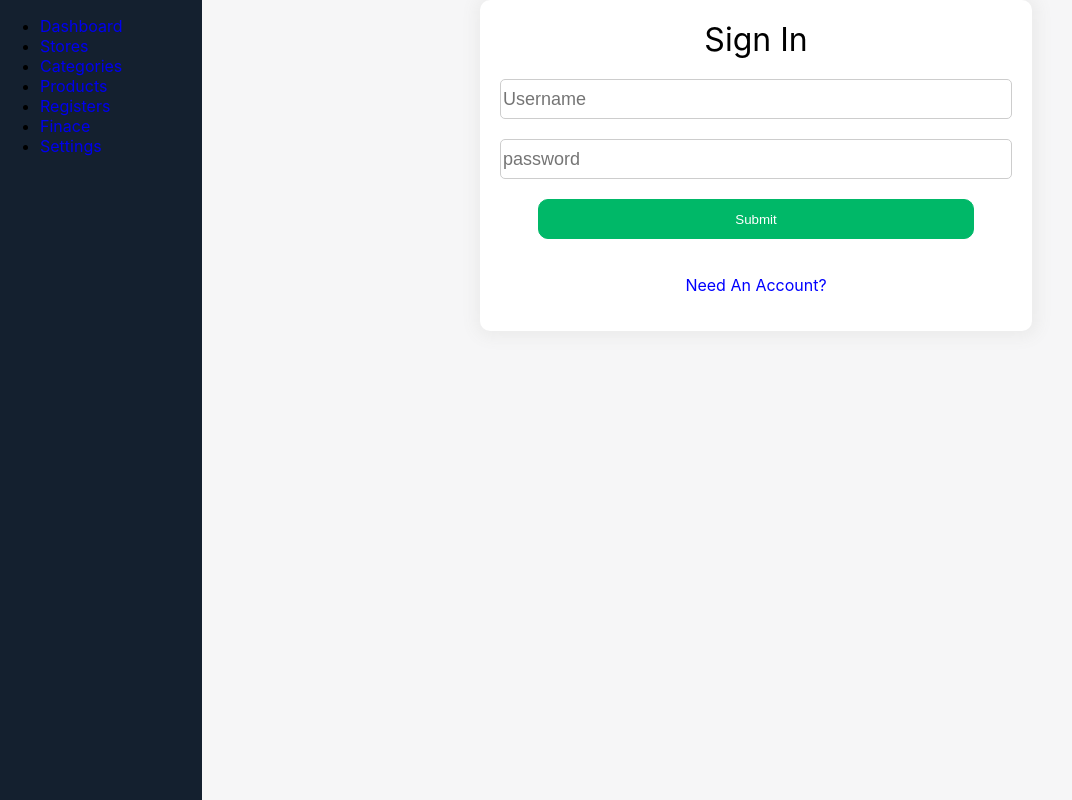
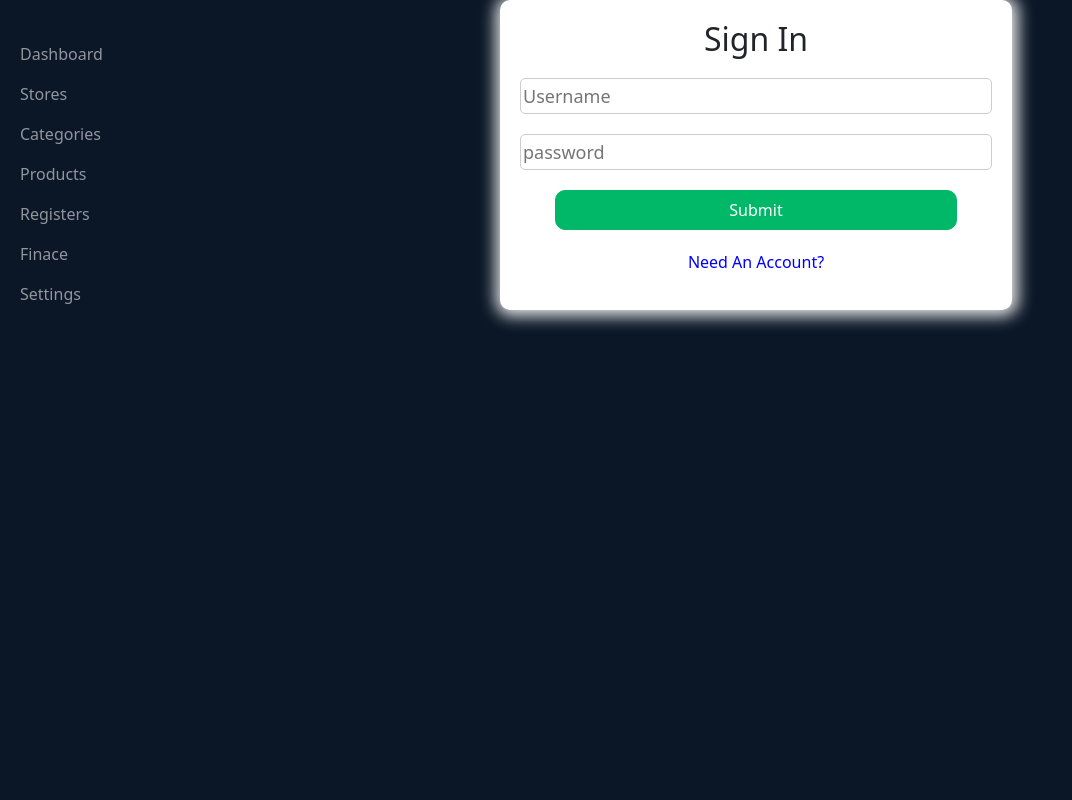
Before and after one commit to tluper94/express_project, a React (Create React App) app in the folder frontend-manager/: page /auth in a window 1280 px wide. Shown: the whole page, without its empty margins (0-1072 px from the left). Built offline with nearby package versions, Linux system fonts and the light colour scheme.

Commit message:
Changed stores styles

```diff
--- a/frontend-manager/src/assets/scss/theme/_variables.scss
+++ b/frontend-manager/src/assets/scss/theme/_variables.scss
@@ -1,12 +1,12 @@
-
+@import "~bootstrap/scss/bootstrap";
 
 
 // Color Scheme Dark
+$pos-body-bg: #0b1727;
 $pos-bg-navbar-glass--dark: rgba(11,23,39,0.96);
 $pos-navbar-vertical-bg-color--dark: $pos-bg-navbar-glass--dark;
 
 
 //NavBar Verticle
-
-
 $navbar-vertical-width: 12.625rem !default;
+$navbar-vertical-link-color: #9da9bb;
--- a/frontend-manager/src/assets/scss/theme/theme.scss
+++ b/frontend-manager/src/assets/scss/theme/theme.scss
@@ -1,14 +1,9 @@
 @import './variables';
 
-//Flex
-.d-flex {display: flex;}
-.flex-column {flex-direction: column;}
-.flex-row {flex-direction: row;}
-
-//Align
-.justify-center {justify-content: center;}
-.align-items-center {align-items: center;}
-
+body {
+  position: relative;
+  background-color: $pos-body-bg ;
+}
 
 //Color Schemes
 
@@ -19,5 +14,11 @@
   position: fixed;
   width: $navbar-vertical-width;
   height: 100vh !important;
-  background-color: $pos-navbar-vertical-bg-color--dark;
+  color: $navbar-vertical-link-color;
 }
+
+.navbar-vertical-content {
+  position: fixed;
+  width: navbar-vertical-width;
+  height: calc(100vh - 4.25rem);
+}
--- a/frontend-manager/src/components/sideBar/SideBar.js
+++ b/frontend-manager/src/components/sideBar/SideBar.js
@@ -13,31 +13,45 @@ function SideNavBar({ user }) {
   return (
     <Navbar className='navbar-vertical' fixed='left' variant='dark' expand='md'>
       <Navbar.Collapse>
-        <Nav className='d-flex'>
-          <ul className='flex-column'>
-            <li>
-              <Link to='/'>Dashboard</Link>
+        <div className='d-flex navbar-vertical-content'>
+          <ul className='flex-column navbar-nav'>
+            <li className='nav-item'>
+              <Link className='nav-link' to='/'>
+                Dashboard
+              </Link>
+            </li>
+            <li className='nav-item'>
+              <Link className='nav-link' to='/stores'>
+                Stores
+              </Link>
             </li>
             <li>
-              <Link to='/stores'>Stores</Link>
+              <Link className='nav-link' to='/dashboard'>
+                Categories
+              </Link>
             </li>
             <li>
-              <Link to='/dashboard'>Categories</Link>
+              <Link className='nav-link' to='/dashboard'>
+                Products
+              </Link>
             </li>
             <li>
-              <Link to='/dashboard'>Products</Link>
+              <Link className='nav-link' to='/dashboard'>
+                Registers
+              </Link>
             </li>
             <li>
-              <Link to='/dashboard'>Registers</Link>
+              <Link className='nav-link' to='/dashboard'>
+                Finace
+              </Link>
             </li>
             <li>
-              <Link to='/dashboard'>Finace</Link>
-            </li>
-            <li>
-              <Link to='/dashboard'>Settings</Link>
+              <Link className='nav-link' to='/dashboard'>
+                Settings
+              </Link>
             </li>
           </ul>
-        </Nav>
+        </div>
       </Navbar.Collapse>
     </Navbar>
   );
--- a/frontend-manager/src/index.css
+++ b/frontend-manager/src/index.css
@@ -1,6 +1,6 @@
 html, body {
   margin: 0;
-  background-color: rgb(246 246 247);
+  height: 100vh;
   font-family: -apple-system, BlinkMacSystemFont, 'Segoe UI', 'Roboto', 'Oxygen',
     'Ubuntu', 'Cantarell', 'Fira Sans', 'Droid Sans', 'Helvetica Neue',
     sans-serif;
--- a/frontend-manager/src/pages/stores/Stores.styles.js
+++ b/frontend-manager/src/pages/stores/Stores.styles.js
@@ -4,7 +4,7 @@ export const StoresContainer = styled.div`
   display: flex;
   width: 85%;
   border-radius: 10px;
-  box-shadow: 1px 1px 16px 5px rgb(235 235 235);
+  /* box-shadow: 1px 1px 16px 5px rgb(235 235 235); */
   flex-direction: column;
   padding: 1.25em;
   background-color: rgb(255, 255, 255);
```
